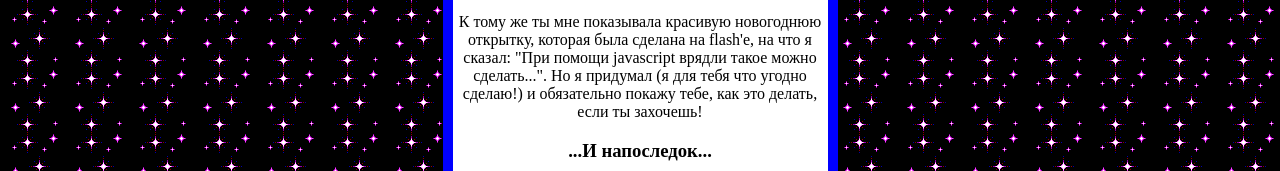
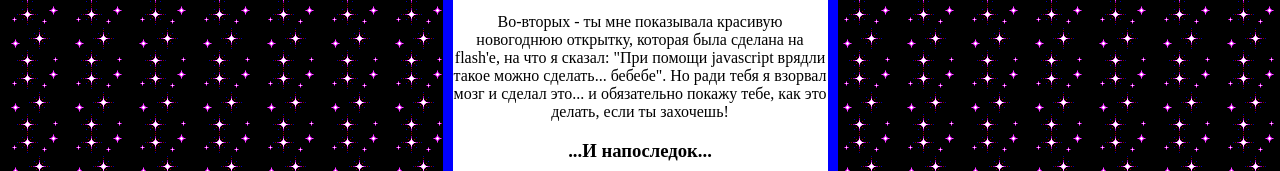
Before and after one commit to acin91/byseledka-b-day, a plain HTML site: page index.html in a window 1280 px wide. Shown: the part 571-742 px from the top of the page. Drawn offline with nearby package versions, Linux system fonts and the light colour scheme.

Commit message:
Update index.html

```diff
--- a/index.html
+++ b/index.html
@@ -16,7 +16,7 @@
             <div id="congrats_text">
                 <h3>А если серьезно...то этим подарком я хотел сказать следующее</h3>
                 <p>Мы не раз говорили, о твоем блоге, поэтому кто как не я должен был купить и подарить тебе домен http://byseledka.com</p>
-                <p>К тому же ты мне показывала красивую новогоднюю открытку, которая была сделана на flash'e, на что я сказал: "При помощи javascript врядли такое можно сделать...". Но я придумал (я для тебя что угодно сделаю!) и обязательно покажу тебе, как это делать, если ты захочешь!</p>
+                <p>Во-вторых - ты мне показывала красивую новогоднюю открытку, которая была сделана на flash'e, на что я сказал: "При помощи javascript врядли такое можно сделать... бебебе". Но ради тебя я взорвал мозг и сделал это... и обязательно покажу тебе, как это делать, если ты захочешь!</p>
                 <h3>...И напоследок...</h3>
                 <p>Я не мог не купить ничего хотя бы милого или вкусняшого, поэтому я постарался это совместить:</p>
                 <img src="./images/love-is-gum.jpg" style="max-width: 375px; max-height: 100px;" />
```
